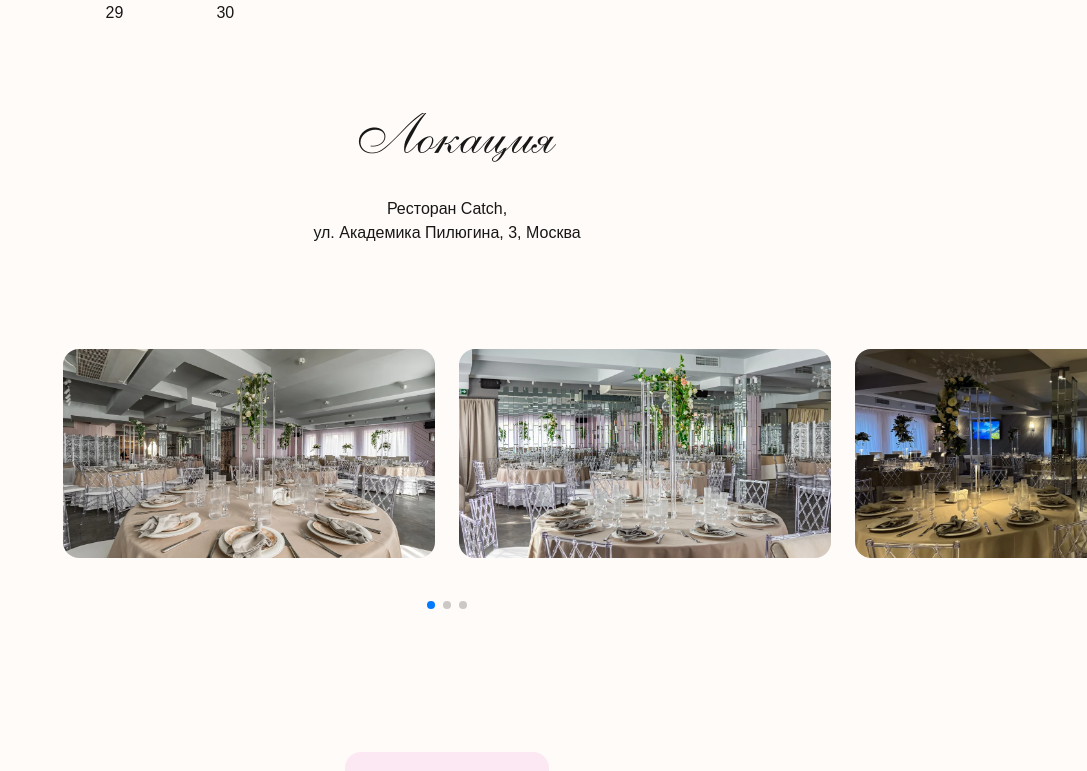
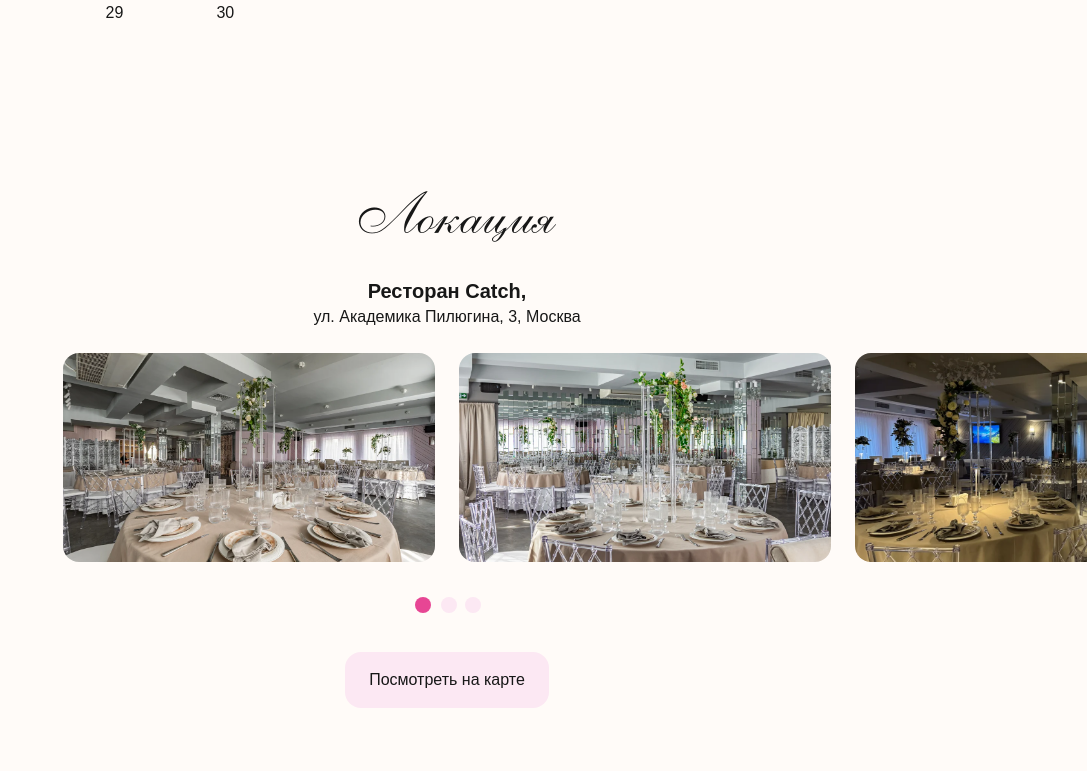
Before and after one commit to Cherkoz/wedding, a Next.js app: page / in a window 1280 px wide. Shown: the part 2243-3014 px from the top of the page, without its empty margins (193-1280 px from the left). Built offline with nearby package versions, Linux system fonts and the light colour scheme.

Commit message:
update carousel

```diff
--- a/app/components/carousel.tsx
+++ b/app/components/carousel.tsx
@@ -29,7 +29,7 @@ export function Carousel({
       <div className="dark:from-background dark:to-background/0 absolute top-0 left-0 z-50 h-full w-4 bg-gradient-to-r from-white to-white/0 md:w-10 xl:w-[calc((100%-1280px)/2)]"></div>
       <div className="dark:from-background dark:to-background/0 absolute top-0 right-0 z-50 h-full w-4 bg-gradient-to-l from-white to-white/0 md:w-10 xl:w-[calc((100%-1280px)/2)]"></div>
 
-      <div className="container">
+      <div className="container py-0!">
         <Swiper
           modules={[Pagination]}
           spaceBetween={spaceBetween}
--- a/app/components/location.tsx
+++ b/app/components/location.tsx
@@ -2,10 +2,10 @@ import { CarouselLocation } from "./carousel-location";
 
 export function Location() {
     return (
-        <div className="flex flex-col items-center gap-6 w-full relative max-w-screen overflow-x-hidden">
+        <div className="container flex flex-col items-center gap-6 w-full relative max-w-screen! overflow-x-hidden">
             <h2 className="font-anastasia text-6xl text-center">Локация</h2>
             <p className="text-center">
-                Ресторан Catch,<br />
+                <span className="font-extrabold text-xl">Ресторан Catch,</span><br />
                 ул. Академика Пилюгина, 3, Москва
             </p>
             <CarouselLocation />
@@ -15,7 +15,6 @@ export function Location() {
             <a
                 href="https://yandex.ru/maps/213/moscow/?ll=37.530430%2C55.670252&mode=poi&poi%5Bpoint%5D=37.528808%2C55.671122&poi%5Buri%5D=ymapsbm1%3A%2F%2Forg%3Foid%3D36700959360%26yclid%3D16656974419604799487&z=17.23"
                 target="_blanck"
-                className="mt-6"
             >
             <button className="py-4 mx-auto px-6 bg-pink-100 rounded-2xl">Посмотреть на карте</button>
             </a>
--- a/app/globals.css
+++ b/app/globals.css
@@ -55,10 +55,13 @@ body {
   animation: heartbeat 1.5s ease-in-out infinite;
 }
 
-/* .swiper-pagination-bullet {
-  @apply h-4! w-4! opacity-100! bg-gray-200! dark:bg-border!;
+/* swiper */
+.swiper-pagination-bullet {
+  @apply h-4! w-4! opacity-100! bg-pink-100!;
 }
 
 .swiper-pagination-bullet-active {
-  @apply bg-blue-500! dark:bg-blue-800! mx-1.5!;
-} */
+  @apply bg-pink-500! mx-1.5!;
+}
+
+/* #swiper */
```
